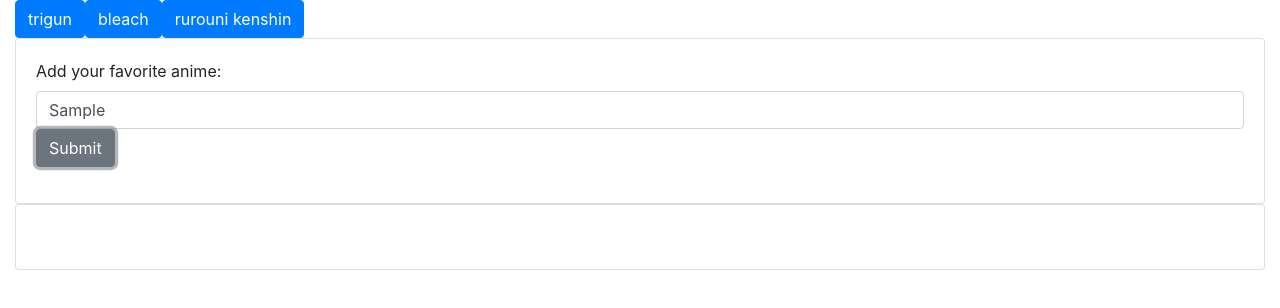
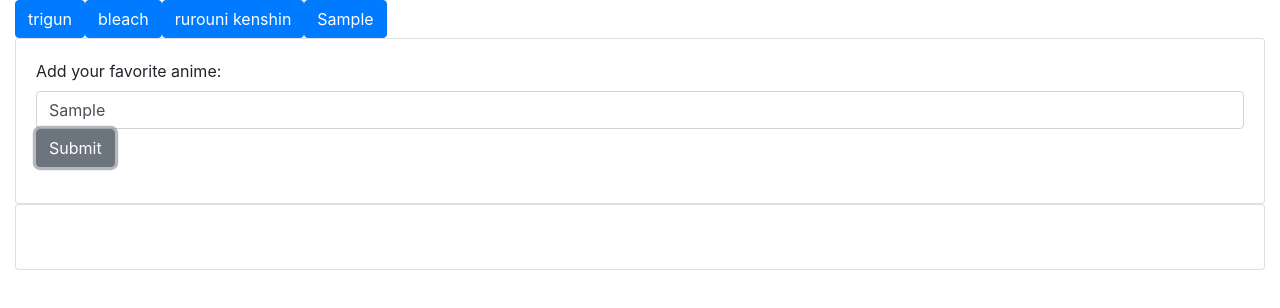
Before and after one commit to stmu009/giftastic, a plain HTML site: page index.html in a window 1280 px wide. Both pictures are taken after typing "Sample" into the empty fields and a click on the button "Submit". Drawn offline with nearby package versions, Linux system fonts and the light colour scheme.

Commit message:
add new category functionality

```diff
--- a/assets/js/giphy.js
+++ b/assets/js/giphy.js
@@ -48,30 +48,35 @@ var giphyAPI = {
   }
 };
 
-var gifToggle = () => {
+var gifToggle = (e) => {
   console.log("Called Gif Toggle");
+  console.log(e);
 };
 
-var addCategory = () => {
-  console.log("Called Add Category");
+var addCategory = input => {
+  catButton = $(
+    '<button type="button" class="category-button btn btn-primary" data-toggle="button" aria-pressed="false" autocomplete="off"></button>'
+  );
+  $(catButton).text(input);
+  $("#cat-buttons").append(catButton);
 };
 
 $(document).ready(function() {
   showCategories();
-  $(".category-button").on("click", function(e) {
+  $(document).on("click", ".category-button", function(e) {
     e.preventDefault();
     category = $(this).text();
     giphyAPI.getGifs(category);
   });
   $("#submit-button").on("click", function(e) {
     e.preventDefault();
-    addCategory();
+    input = $("#add-category").val();
+    addCategory(input);
   });
   $(document).on("click", "img", function(e) {
     e.preventDefault();
-    gifToggle();
+    gifToggle(e);
   });
 });
 
-// add to the categories from the submit form
 // toggle still and animate on click
--- a/index.html
+++ b/index.html
@@ -25,7 +25,7 @@
                     <div class="card-body">
                         <div class="form-group">
                             <label for="">Add your favorite anime:</label>
-                            <input type="text" class="form-control" name="" id="" aria-describedby="helpId" placeholder="">
+                            <input type="text" class="form-control" name="" id="add-category" aria-describedby="helpId" placeholder="">
                             <button id="submit-button" type="submit" class="btn btn-secondary">Submit</button>
                         </div>
                     </div>
```
